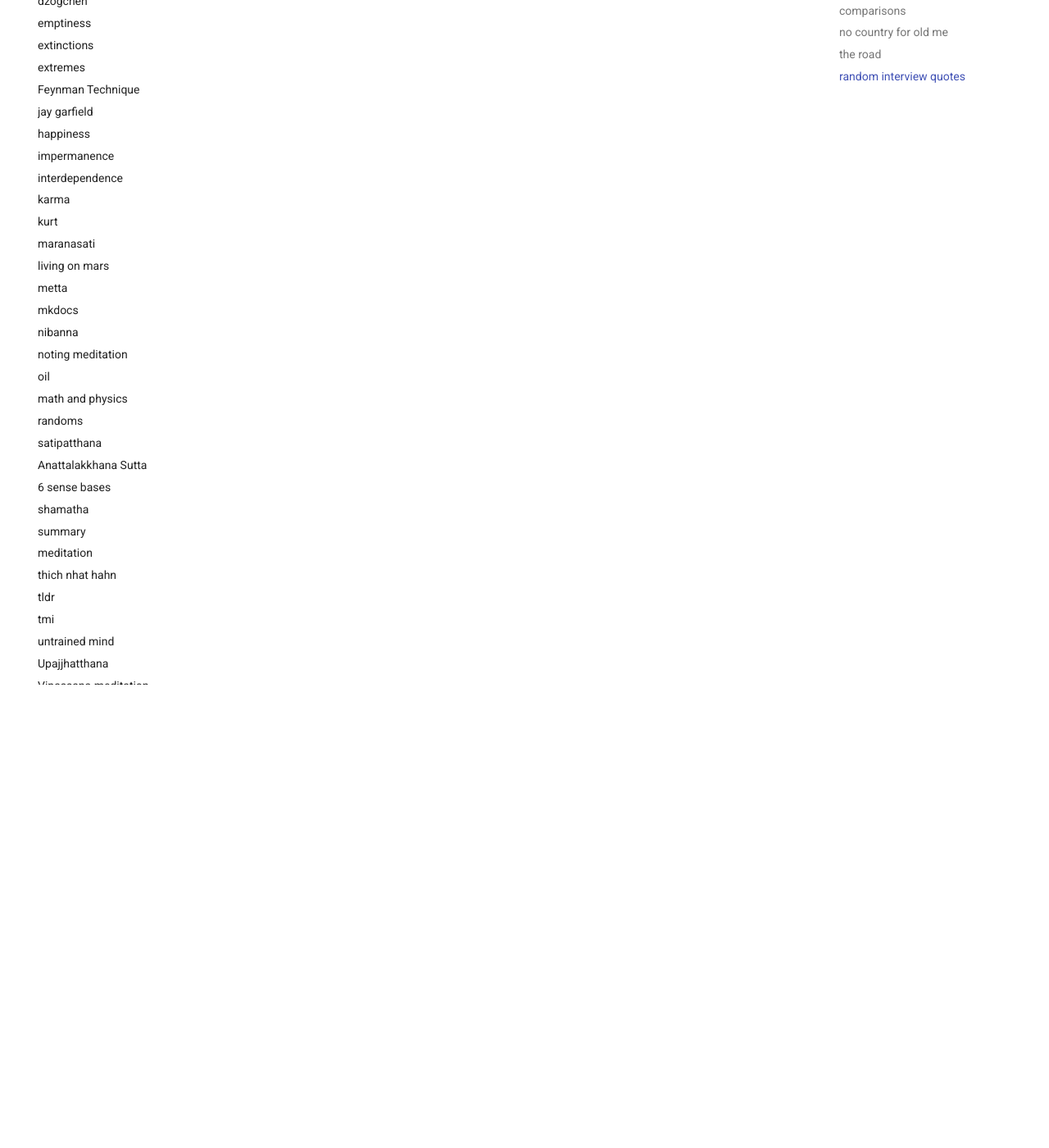
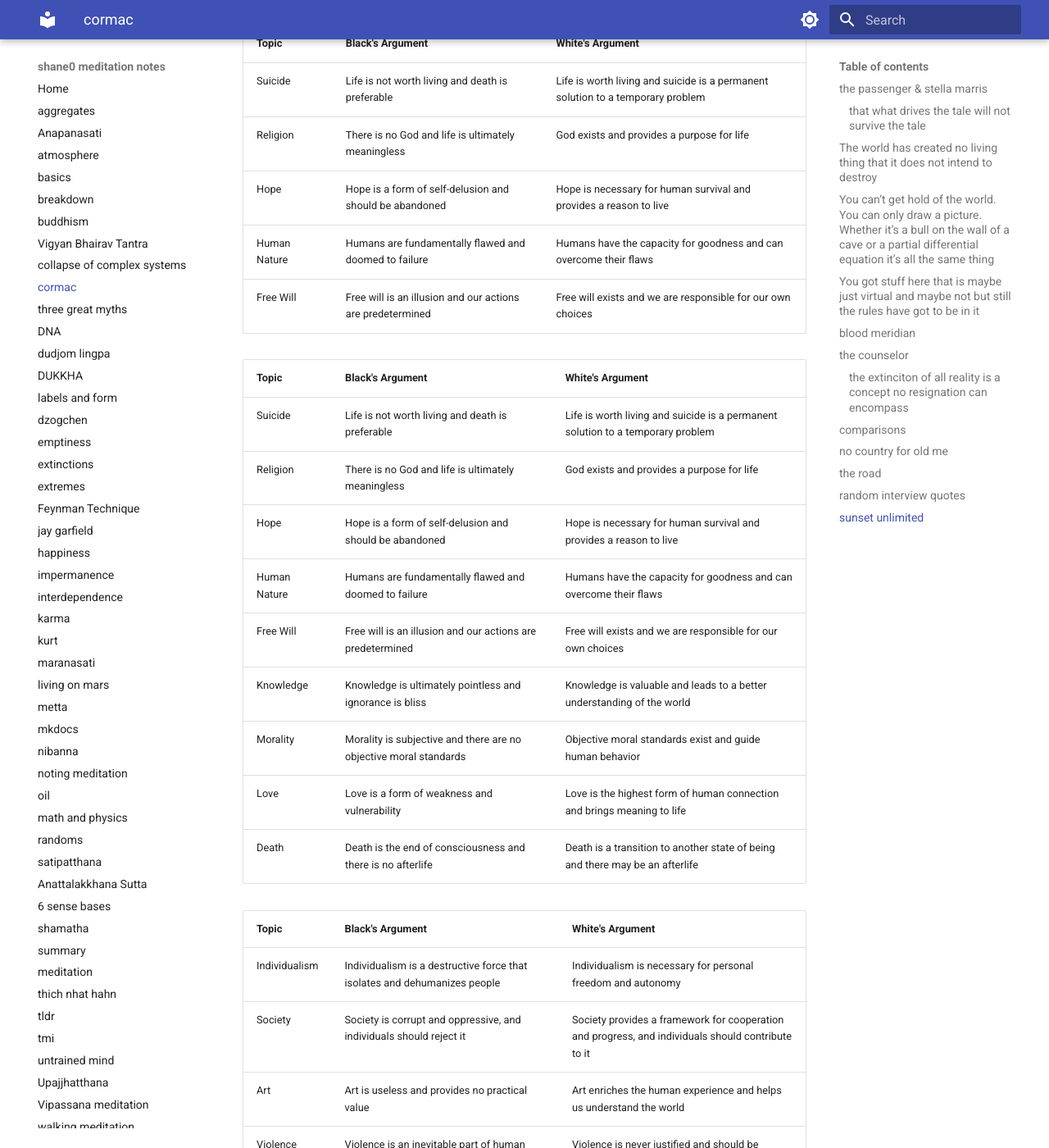
Before and after one commit to shane0/shane0.github.io, an MkDocs documentation site: the page built from docs/cormac.md, in a window 1280 px wide and 1400 px high, scrolled down 9012 px. Shown: the whole window at 82% size. Built offline with MkDocs 1.6.1 and Material for MkDocs 9.7.7, drawn with Linux system fonts in a browser that asks for light colours; some of the changed text lies outside the part shown; grey boxes are pictures that could not be loaded.

Commit message:
'sunset unlimited'

```diff
--- a/docs/cormac.md
+++ b/docs/cormac.md
@@ -7,7 +7,7 @@ tags:
   - impermanence
 ---
 
-# the nature of existence
+# cormac
 
 <iframe width="710" height="399" src="https://www.youtube.com/embed/wfYr5zF-oNs" title="EXCLUSIVE: Dialogue with Cormac McCarthy About Science, on the occasion of his newest book releases" frameborder="0" allow="accelerometer; autoplay; clipboard-write; encrypted-media; gyroscope; picture-in-picture; web-share" allowfullscreen></iframe>
 
@@ -146,3 +146,39 @@ the extinciton of all reality is a concept no resignation can encompass
 | 2013 | The New York Times      | "I have a certain comfort level with violence that's come from having grown up in a violent culture."                               |
 | 2015 | The Wall Street Journal | "I think most people are just trying to get through the day without breaking something."                                            |
 | 2019 | The New York Times      | "I think that a book that's worth reading is a book that you have to read."                                                         |
+
+## sunset unlimited
+
+<iframe width="710" height="355" src="https://www.youtube.com/embed/CFpBxV84CFQ" title="Sunset Limited (Cormac McCarthy) - &quot;Damn Indeed&quot; - Samuel L. Jackson x Tommy Lee Jones" frameborder="0" allow="accelerometer; autoplay; clipboard-write; encrypted-media; gyroscope; picture-in-picture; web-share" allowfullscreen></iframe>
+
+| Topic        | Black's Argument                                           | White's Argument                                                                |
+| ------------ | ---------------------------------------------------------- | ------------------------------------------------------------------------------- |
+| Suicide      | Life is not worth living and death is preferable           | Life is worth living and suicide is a permanent solution to a temporary problem |
+| Religion     | There is no God and life is ultimately meaningless         | God exists and provides a purpose for life                                      |
+| Hope         | Hope is a form of self-delusion and should be abandoned    | Hope is necessary for human survival and provides a reason to live              |
+| Human Nature | Humans are fundamentally flawed and doomed to failure      | Humans have the capacity for goodness and can overcome their flaws              |
+| Free Will    | Free will is an illusion and our actions are predetermined | Free will exists and we are responsible for our own choices                     |
+
+| Topic        | Black's Argument                                                  | White's Argument                                                                |
+| ------------ | ----------------------------------------------------------------- | ------------------------------------------------------------------------------- |
+| Suicide      | Life is not worth living and death is preferable                  | Life is worth living and suicide is a permanent solution to a temporary problem |
+| Religion     | There is no God and life is ultimately meaningless                | God exists and provides a purpose for life                                      |
+| Hope         | Hope is a form of self-delusion and should be abandoned           | Hope is necessary for human survival and provides a reason to live              |
+| Human Nature | Humans are fundamentally flawed and doomed to failure             | Humans have the capacity for goodness and can overcome their flaws              |
+| Free Will    | Free will is an illusion and our actions are predetermined        | Free will exists and we are responsible for our own choices                     |
+| Knowledge    | Knowledge is ultimately pointless and ignorance is bliss          | Knowledge is valuable and leads to a better understanding of the world          |
+| Morality     | Morality is subjective and there are no objective moral standards | Objective moral standards exist and guide human behavior                        |
+| Love         | Love is a form of weakness and vulnerability                      | Love is the highest form of human connection and brings meaning to life         |
+| Death        | Death is the end of consciousness and there is no afterlife       | Death is a transition to another state of being and there may be an afterlife   |
+
+| Topic         | Black's Argument                                                                      | White's Argument                                                                                   |
+| ------------- | ------------------------------------------------------------------------------------- | -------------------------------------------------------------------------------------------------- |
+| Individualism | Individualism is a destructive force that isolates and dehumanizes people             | Individualism is necessary for personal freedom and autonomy                                       |
+| Society       | Society is corrupt and oppressive, and individuals should reject it                   | Society provides a framework for cooperation and progress, and individuals should contribute to it |
+| Art           | Art is useless and provides no practical value                                        | Art enriches the human experience and helps us understand the world                                |
+| Violence      | Violence is an inevitable part of human nature and can be a necessary means to an end | Violence is never justified and should be rejected in all forms                                    |
+| Politics      | Politics is a game of power and manipulation, and individuals should avoid it         | Politics is necessary for the functioning of society, and individuals should participate in it     |
+| Technology    | Technology is a threat to human existence and should be limited                       | Technology is a tool that can be used for human benefit and progress                               |
+| Perception    | Perception is subjective and reality is unknowable                                    | Perception can be objective and reality can be understood through observation and analysis         |
+| Memory        | Memory is unreliable and can be distorted over time                                   | Memory is essential for personal identity and provides a link to the past                          |
+| Nature        | Nature is indifferent to human existence and humans should not try to control it      | Nature is valuable and humans should respect and preserve it                                       |
```
